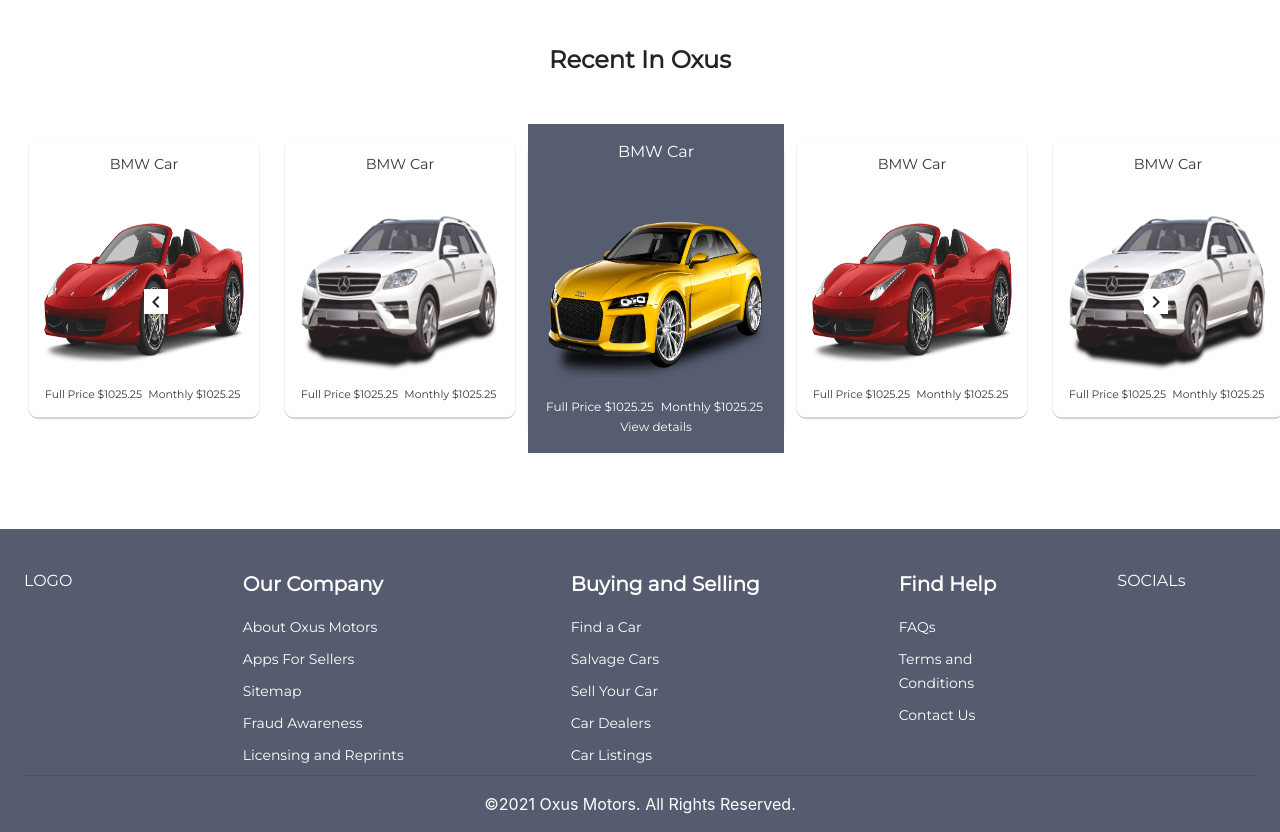
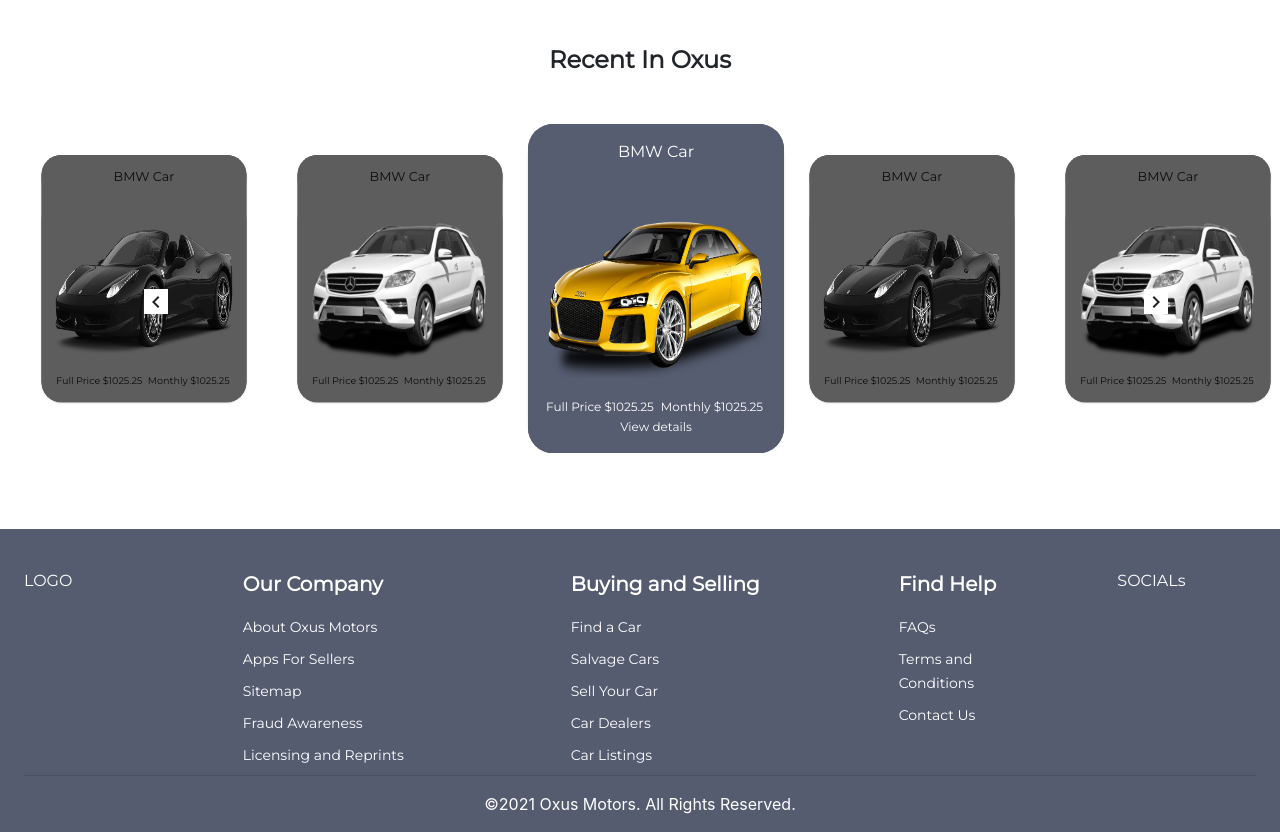
Before and after one commit to aysha30/Oxus_Motor, a React (Create React App) app: page / in a window 1280 px wide. Shown: the part 2060-2892 px from the top of the page. Built offline with nearby package versions, Linux system fonts and the light colour scheme.

Commit message:
css changes

```diff
--- a/src/recent.css
+++ b/src/recent.css
@@ -9,14 +9,23 @@
 }
 
 .slide {
-  transform: scale(0.9);
+ transform: scale(0.8);
  transition: transform 300ms;
-  opacity: 0.9;
+ opacity: 1;
+ filter: grayscale(100%);
+ background-color: #565d70;
+ border-radius: 25px;
+}
+
+.slide div {
+ background-color: #565d70;
+ border-radius: 25px;
 }
 
 .activeSlide {
  transform: scale(1);
  opacity: 1;
+ filter: grayscale(1%);
  /* color: #fff; */
 }
 
@@ -24,7 +33,7 @@
  background-color: #565d70;
 }
 
-.activeSlide div .MuiPaper-root{
+.activeSlide div .MuiPaper-root {
  border-radius: 50;
 }
 
```
Lines whose indentation alone changed are shown as unchanged.
